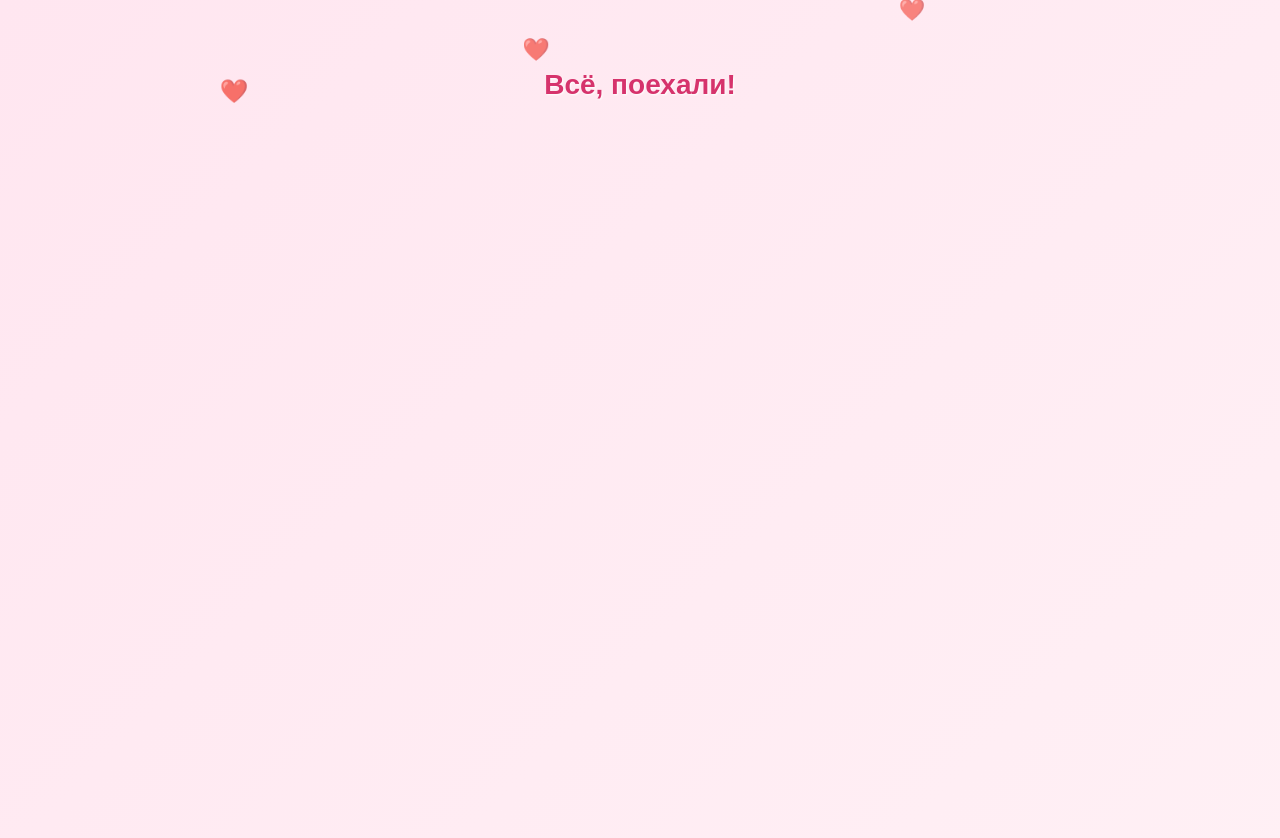
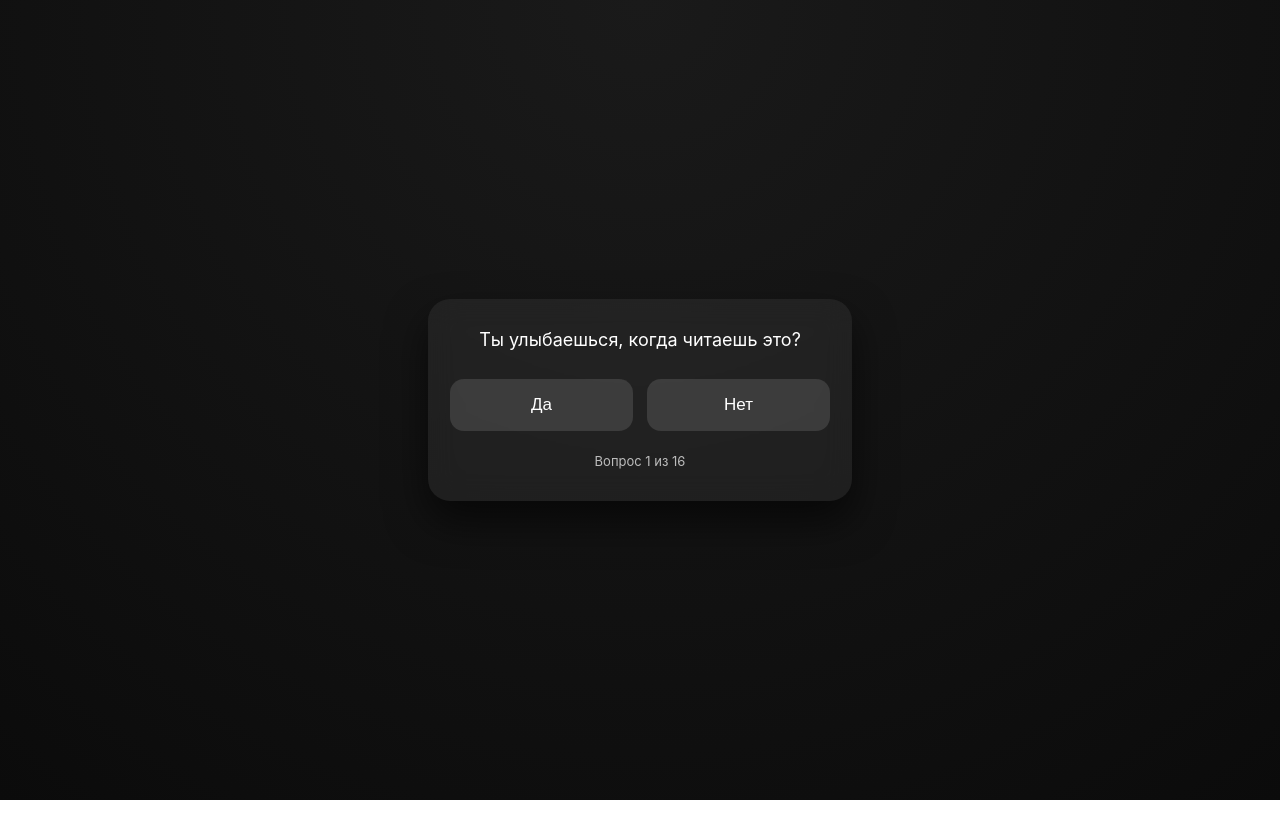
Before and after one commit to AleksManStar/new-web-1, a plain HTML site: page index.html in a window 1280 px wide. After the commit the page ends 800 px from the top, so only its background shows below. Drawn offline with Linux system fonts and the light colour scheme.

Commit message:
Refactor HTML structure and styles for quiz page

```diff
--- a/index.html
+++ b/index.html
@@ -1,77 +1,193 @@
 <!DOCTYPE html>
 <html lang="ru">
 <head>
-<meta charset="UTF-8" />
-<meta name="viewport" content="width=device-width, initial-scale=1.0" />
-<title>Зайка и сердечки</title>
+<meta charset="UTF-8">
+<meta name="viewport" content="width=device-width, initial-scale=1.0">
+<title>Небольшой опрос</title>
+
 <style>
-  body {
+body {
     margin: 0;
-    padding: 50px;
-    font-family: 'Arial', sans-serif;
-    background: linear-gradient(135deg, #ffe6f0, #fff0f5);
+    min-height: 100vh;
+    font-family: -apple-system, BlinkMacSystemFont, "Segoe UI", sans-serif;
+    background: radial-gradient(circle at top, #1a1a1a, #0b0b0b);
+    display: flex;
+    justify-content: center;
+    align-items: center;
+    color: #fff;
+}
+
+.quiz {
+    background: rgba(255, 255, 255, 0.06);
+    backdrop-filter: blur(14px);
+    border-radius: 22px;
+    padding: 28px 22px 32px;
+    width: 92%;
+    max-width: 380px;
     text-align: center;
-    overflow: hidden;
-    height: 100vh;
-  }
+    box-shadow: 0 20px 40px rgba(0,0,0,0.6);
+}
 
-  h1 {
-    font-size: 28px;
-    color: #d6336c;
-    margin-bottom: 30px;
-    text-shadow: 1px 1px 2px #fff;
-  }
+.question {
+    font-size: 18px;
+    line-height: 1.45;
+    margin-bottom: 26px;
+}
 
-  /* Стиль для сердечек */
-  .heart {
-    position: absolute;
-    font-size: 24px;
-    color: red;
-    opacity: 0.8;
-    animation: floatUp 4s linear forwards;
-  }
+.buttons {
+    display: flex;
+    gap: 14px;
+}
 
-  @keyframes floatUp {
-    0% {
-      transform: translateY(0) scale(1);
-      opacity: 0.8;
-    }
-    100% {
-      transform: translateY(-600px) scale(0.5);
-      opacity: 0;
-    }
-  }
+button {
+    flex: 1;
+    padding: 16px;
+    font-size: 17px;
+    border-radius: 14px;
+    border: none;
+    cursor: pointer;
+    background: rgba(255,255,255,0.12);
+    color: white;
+    transition: 0.25s;
+}
+
+button:active {
+    transform: scale(0.97);
+}
+
+.correct {
+    animation: blinkGreen 0.6s ease-in-out 2;
+    background: #1f7a4f !important;
+}
+
+.wrong {
+    background: #7a1f1f !important;
+}
+
+@keyframes blinkGreen {
+    0% { background: #1f7a4f; }
+    50% { background: #2ecc71; }
+    100% { background: #1f7a4f; }
+}
+
+.footer {
+    margin-top: 22px;
+    font-size: 13px;
+    opacity: 0.7;
+}
+
+.call-btn {
+    margin-top: 26px;
+    display: inline-block;
+    width: 100%;
+    padding: 16px;
+    border-radius: 16px;
+    background: linear-gradient(135deg, #2ecc71, #1abc9c);
+    color: #0b0b0b;
+    font-size: 17px;
+    font-weight: 600;
+    text-decoration: none;
+    box-shadow: 0 10px 25px rgba(46, 204, 113, 0.35);
+}
+
+.call-btn:active {
+    transform: scale(0.97);
+}
+
+.fade {
+    animation: fade 0.35s ease;
+}
+
+@keyframes fade {
+    from { opacity: 0; transform: translateY(6px); }
+    to { opacity: 1; transform: translateY(0); }
+}
 </style>
 </head>
+
 <body>
 
-<h1>Всё, поехали!</h1>
+<div class="quiz fade">
+    <div class="question" id="question"></div>
 
-<!-- Картинка сердечек (можно заменить или убрать) -->
-<!-- <img src="https://i.imgur.com/3X7fY0T.png" alt="Сердечки" width="250" /> -->
+    <div class="buttons" id="buttons">
+        <button onclick="answer(true)">Да</button>
+        <button onclick="answer(false)">Нет</button>
+    </div>
+
+    <div class="footer" id="footer"></div>
+</div>
 
 <script>
-  function createHeart() {
-    const heart = document.createElement('div');
-    heart.className = 'heart';
-    heart.innerHTML = '❤️';
+const questions = [
+    "Ты улыбаешься, когда читаешь это?",
+    "Веришь, что случайные вещи не случайны?",
+    "Кофе вдвоём — это уже маленькое свидание?",
+    "Ты бы нажала «Да», не раздумывая слишком долго?",
+    "Иногда интуиция говорит громче логики?",
+    "Тебе нравится, когда всё начинается легко?",
+    "Ты сейчас думаешь: «Интересно, что будет дальше?»",
+    "Музыка делает моменты чуть ближе?",
+    "Ты любишь, когда разговор затягивается?",
+    "Иногда «Да» звучит приятнее, чем «Нет»?",
+    "Тебе важно чувствовать общий вайб?",
+    "Ты любишь небольшую интригу?",
+    "Кажется, этот опрос уже цепляет?",
+    "Ты улыбаешься чуть чаще, чем в начале?",
+    "Хочется узнать продолжение?",
+    "Ну что… да?"
+];
 
-    // Случайное положение по горизонтали
-    heart.style.left = Math.random() * 90 + 'vw';
+let current = 0;
+const questionEl = document.getElementById("question");
+const footerEl = document.getElementById("footer");
+const buttons = document.querySelectorAll("button");
+const buttonsWrap = document.getElementById("buttons");
 
-    // Случайное время анимации
-    heart.style.animationDuration = (2 + Math.random() * 2) + 's';
+function loadQuestion() {
+    questionEl.textContent = questions[current];
+    footerEl.textContent = `Вопрос ${current + 1} из ${questions.length}`;
+}
 
-    document.body.appendChild(heart);
+function answer(isYes) {
+    buttons.forEach(b => b.disabled = true);
 
-    // Удаляем сердце после окончания анимации
+    if (isYes) {
+        buttons[0].classList.add("correct");
+    } else {
+        buttons[1].classList.add("wrong");
+    }
+
     setTimeout(() => {
-      heart.remove();
-    }, 4000);
-  }
+        buttons.forEach(b => {
+            b.classList.remove("correct", "wrong");
+            b.disabled = false;
+        });
 
-  // Создавать сердечки каждые 300 миллисекунд
-  setInterval(createHeart, 300);
+        current++;
+
+        if (current < questions.length) {
+            loadQuestion();
+        } else {
+            showFinal();
+        }
+    }, 900);
+}
+
+function showFinal() {
+    questionEl.innerHTML =
+        "Похоже, ты часто выбирала «Да» 😉<br><br>" +
+        "Если захочешь продолжить — я на связи.";
+
+    buttonsWrap.style.display = "none";
+    footerEl.innerHTML = `
+        <a class="call-btn" href="tel:+79990000000">
+            📞 Позвонить мне
+        </a>
+    `;
+}
+
+loadQuestion();
 </script>
 
 </body>
```
